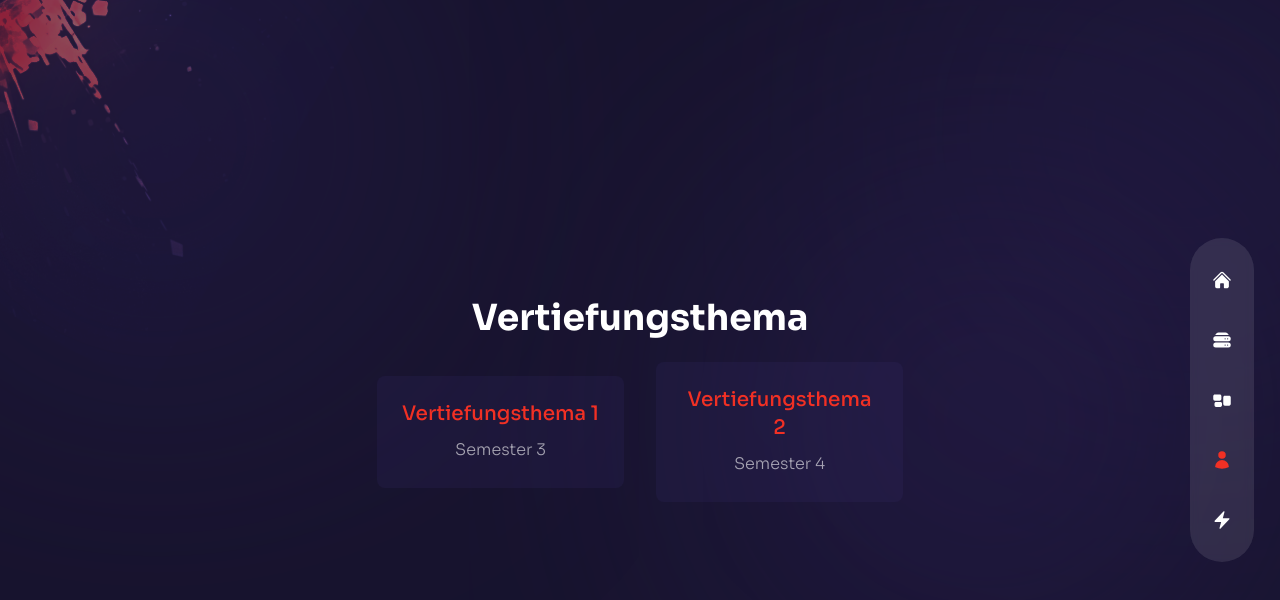
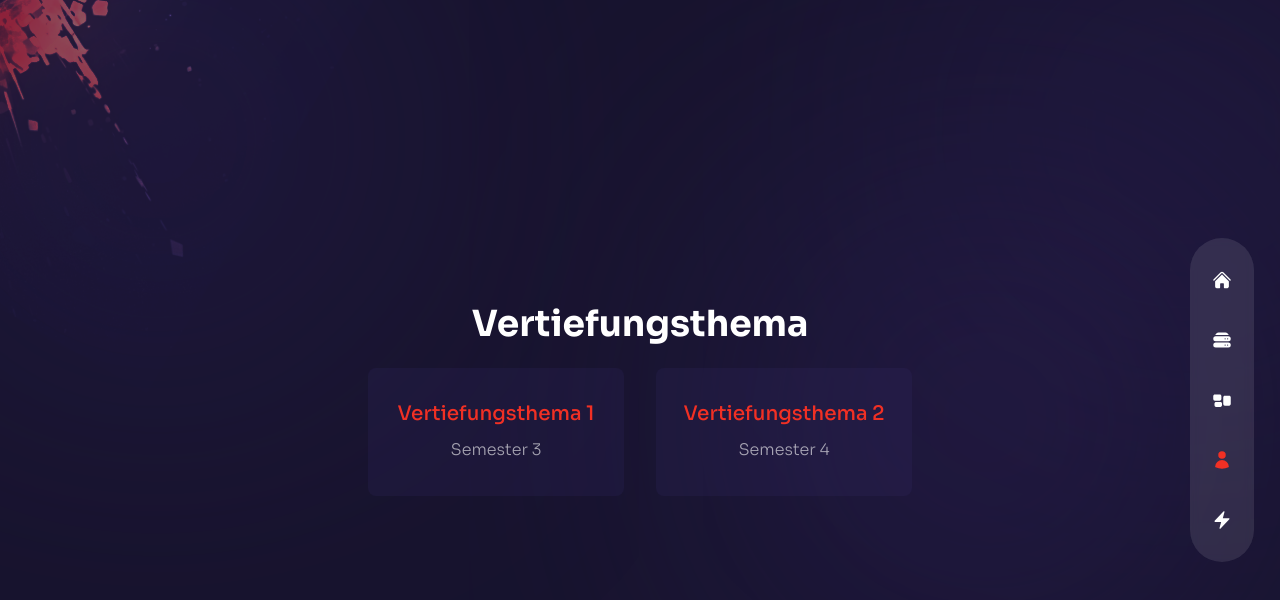
Before and after one commit to tkdhbw/tobias-dhbw-web-portfolio, a Next.js app: page /VertiefungsthemaSelection in a window 1280 px wide. Shown: the top 600 px of the page. Built offline with nearby package versions, Linux system fonts and the light colour scheme.

Commit message:
Enhancements

```diff
--- a/pages/VertiefungsthemaSelection/index.js
+++ b/pages/VertiefungsthemaSelection/index.js
@@ -1,13 +1,24 @@
 import Link from 'next/link'; // Importing Link from next/link
 import { motion } from 'framer-motion';
-import { fadeIn } from '../../variants';
+
+const buttonVariants = {
+  hover: {
+    scale: 1.05, // Slightly enlarge the button on hover
+    transition: {
+      duration: 0.2, // Speed of the animation
+      ease: "easeInOut",
+    },
+  },
+  initial: {
+    scale: 1, // Initial scale
+  }
+};
 
 const Vertiefungsthema = () => {
   return (
     <div className='h-screen bg-primary/30 flex flex-col justify-center items-center'>
       {/* Title */}
       <motion.div
-        variants={fadeIn('up', 0.3)}
         initial='hidden'
         animate='show'
         className='text-center'
@@ -19,10 +30,10 @@ const Vertiefungsthema = () => {
       <div className='flex flex-col md:flex-row justify-center items-center gap-8'>
         {/* Vertiefungsthema 1 */}
         <motion.div
-          variants={fadeIn('up', 0.5)}
-          initial='hidden'
-          animate='show'
-          className='bg-[rgba(65,47,123,0.15)] h-auto w-full max-w-[300px] rounded-lg p-6 flex flex-col items-center group cursor-pointer hover:bg-[rgba(89,65,169,0.15)] transition-all duration-300 text-center'
+          variants={buttonVariants}
+          initial="initial"
+          whileHover="hover"
+          className='bg-[rgba(65,47,123,0.15)] w-64 h-32 rounded-lg p-6 flex flex-col items-center justify-center group cursor-pointer hover:bg-[rgba(89,65,169,0.15)] transition-all duration-300 text-center'
         >
           <Link href="/Vertiefungsthema">
             <a className='text-xl font-medium text-accent'>
@@ -36,10 +47,10 @@ const Vertiefungsthema = () => {
 
         {/* Vertiefungsthema 2 */}
         <motion.div
-          variants={fadeIn('up', 0.7)}
-          initial='hidden'
-          animate='show'
-          className='bg-[rgba(65,47,123,0.15)] h-auto w-full max-w-[300px] rounded-lg p-6 flex flex-col items-center group cursor-pointer hover:bg-[rgba(89,65,169,0.15)] transition-all duration-300 text-center'
+          variants={buttonVariants}
+          initial="initial"
+          whileHover="hover"
+          className='bg-[rgba(65,47,123,0.15)] w-64 h-32 rounded-lg p-6 flex flex-col items-center justify-center group cursor-pointer hover:bg-[rgba(89,65,169,0.15)] transition-all duration-300 text-center'
         >
           <Link href="/Vertiefungsthema_2">
             <a className='text-xl font-medium text-accent'>
```
